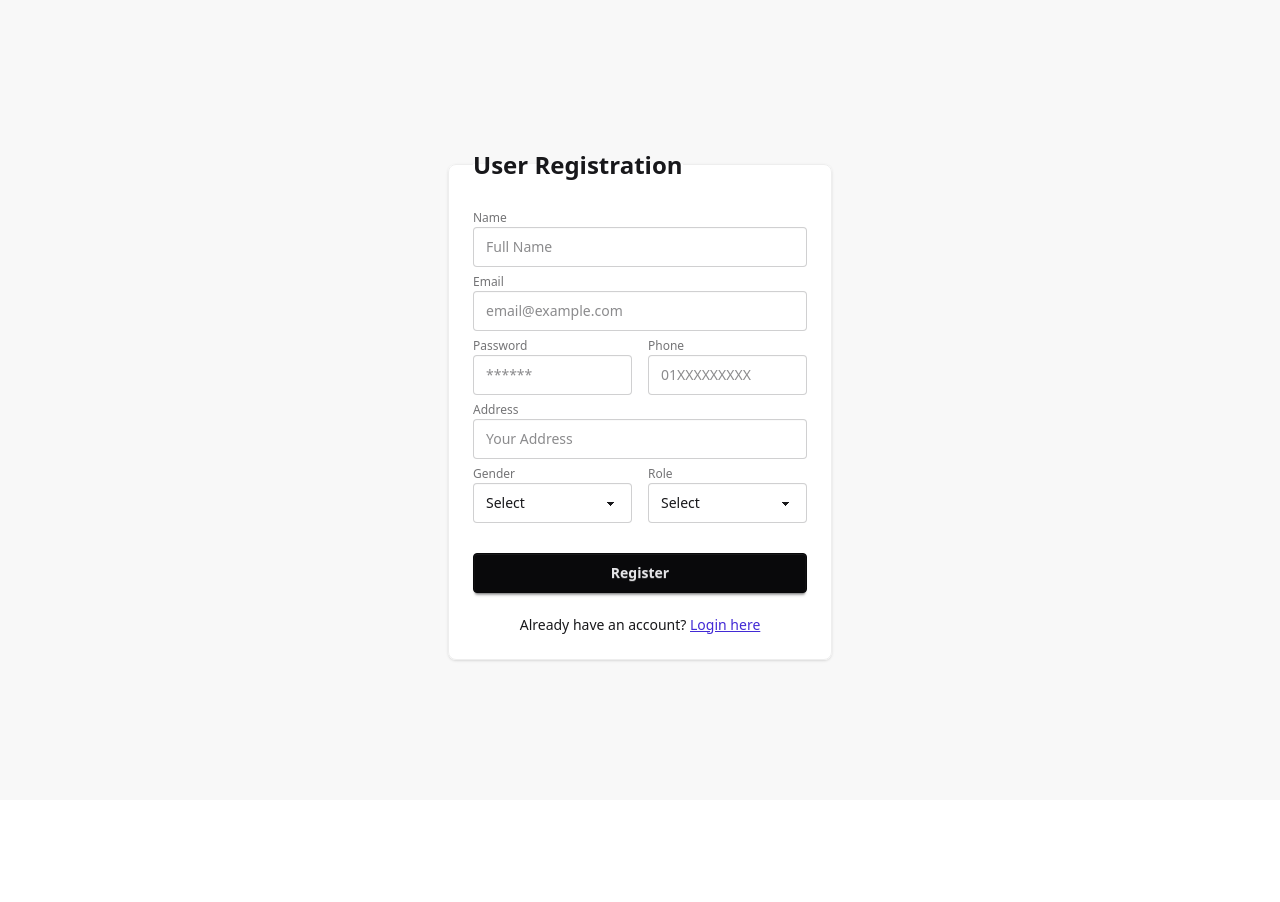
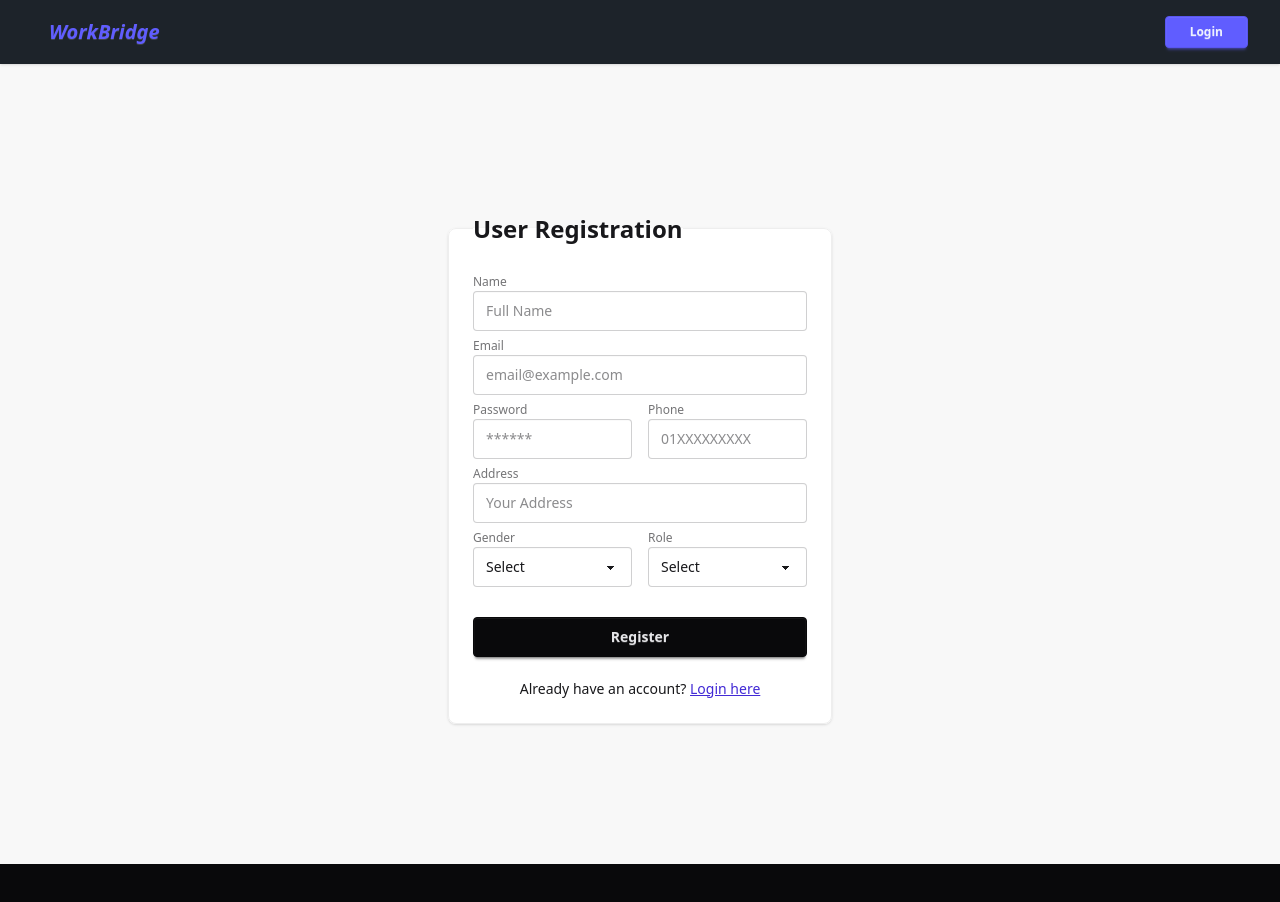
Before and after one commit to pritom-Das/WorkBridgeFrontEnd, a Next.js app: page /user/register in a window 1280 px wide. Shown: the top 902 px of the page. Before the commit the page ends 800 px from the top, so only its background shows below. Built offline with nearby package versions, Linux system fonts and the light colour scheme.

Commit message:
Change Nav and footer

```diff
--- a/app/layout.tsx
+++ b/app/layout.tsx
@@ -29,9 +29,9 @@ export default function RootLayout({
       <body
         className={`${geistSans.variable} ${geistMono.variable} antialiased flex flex-col min-h-screen`}
       >
-
+        <Navbar />
         <main className="flex-1">{children}</main>
-
+        <Footer />
       </body>
     </html>
   );
--- a/app/page.tsx
+++ b/app/page.tsx
@@ -20,8 +20,7 @@ const Home = () => {
     // 1. Main wrapper for the whole page
     <main className="min-h-screen flex flex-col bg-base-200">
 
-      {/* 2. Navbar sits at the top, OUTSIDE the banner */}
-      <Navbar />
+
 
       {/* 3. The Hero/Banner Section (Fixed Height) */}
       <div className="relative w-full h-[550px] overflow-hidden">
@@ -58,8 +57,7 @@ const Home = () => {
         </div>
       </div>
 
-      {/* 4. Footer sits at the bottom, OUTSIDE the banner */}
-      <Footer />
+
     </main>
   );
 };
```
